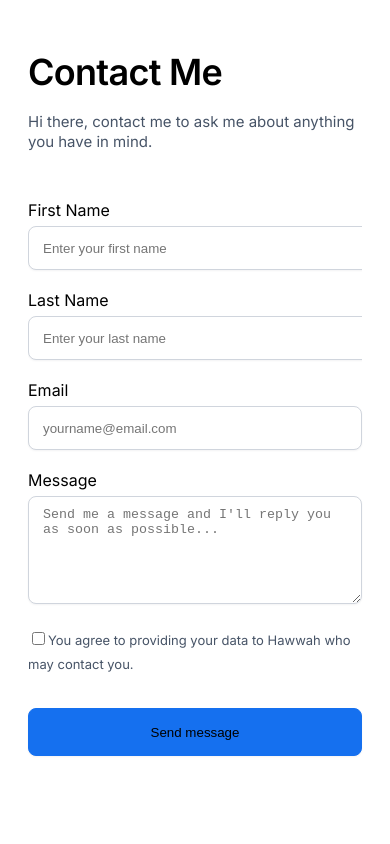
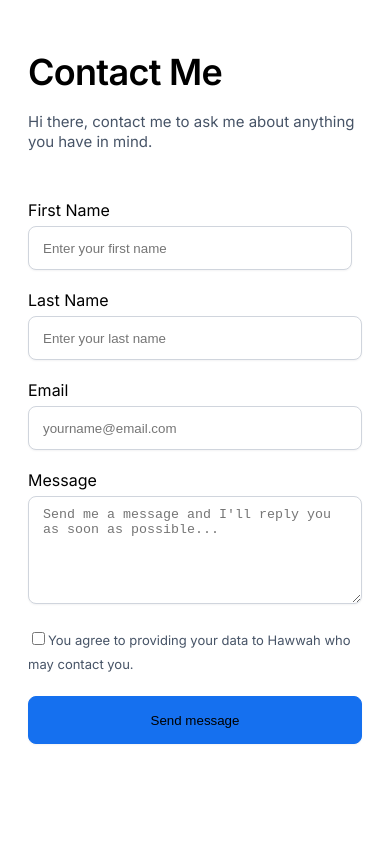
Before and after one commit to Hawwah07/Zuri-Assignment, a React (Create React App) app: page /Zuri-Assignment/contact in a window 390 px wide. Shown: the top 844 px of the page. Built offline with nearby package versions, Linux system fonts and the light colour scheme.

Commit message:
style: Updated the style.css

```diff
--- a/src/components/Form.js
+++ b/src/components/Form.js
@@ -2,30 +2,57 @@ import React from "react";
 
 export default function Form() {
   return (
-        <form className="form-container">
-            <div className="form-name">
-                <div className="first-name">
+    <div className="form-container">
+      <form>
+        <div className="name-div">
+          <div className="first-name-div">
             <label className="first-name-label">First Name</label>
-            <input type="text" id="first_name" placeholder="Enter your first name" />
-            </div>
-            <div className="last-name">
-            <label className="last-name-label">Last Name</label>
-            <input type="text" height="" width="" id="last_name" placeholder="Enter your last name" />
+            <input
+              type="text"
+              id="first_name"
+              placeholder="Enter your first name"
+            />
           </div>
 
+          <div className="last-name-div">
+            <label className="last-name-label">Last Name</label>
+            <input
+              type="text"
+              height=""
+              width=""
+              id="last_name"
+              placeholder="Enter your last name"
+            />
           </div>
-            <label>Email
-            <input type="text" height="" width="" id="email" placeholder="yourname@email.com" />
-            </label>
+        </div>
 
-            <label>Message
-            <textarea id="message" placeholder="Send me a message and I'll reply you as soon as possible..."></textarea>
-            </label>
+        <div class="email-div">
+          <label>Email</label>
+          <input
+            type="text"
+            height=""
+            width=""
+            id="email"
+            placeholder="yourname@email.com"
+          />
+        </div>
+        <div class="message-div">
+          <label>Message </label>
+          <textarea
+            id="message"
+            placeholder="Send me a message and I'll reply you as soon as possible..."
+          ></textarea>
+        </div>
+        <div className="box-div">
           <label className="checkbox-label">
             <input type="checkbox" id="checkbox" />
-        You agree to providing your data to Hawwah who may contact you.</label>
-        <button type="button" id="btn__submit">Send message</button>
+            You agree to providing your data to Hawwah who may contact you.
+          </label>
+        </div>
+        <button type="button" id="btn__submit">
+          Send message
+        </button>
       </form>
-
-    )
+    </div>
+  );
 }
--- a/src/style.css
+++ b/src/style.css
@@ -7,20 +7,18 @@
     justify-content: space-around;
     padding: auto auto auto auto;
   }
-    .form-name {
-      display: flex;
-      flex-direction: column;
-      flex-wrap: wrap;
-    }
-    #first_name {
-      margin-top: 40px;
-    }
-    #first_name, #last_name, .first-name, .last-name, .last-name-label, .first-name-label {
-      width: 100%;
-      overflow: hidden;
-    }
+.name-div {
+  flex-wrap: wrap;
+}
+.first-name-div, .last-name-div {
+  margin-right: 0px;
+}
+
 
 }
+
+
+
 * {
   box-sizing: border-box;
 }
@@ -125,10 +123,7 @@
   font-family: 'Inter';
 }
 #first_name, #last_name, #email, #message{
-  box-sizing: border-box;
-/* display: flex;
-flex-direction: row;
-align-items: center; */
+box-sizing: border-box;
 padding: 10px 14px;
 height: 44px;
 background: #FFFFFF;
@@ -137,28 +132,33 @@ box-shadow: 0px 1px 2px rgba(16, 24, 40, 0.05);
 border-radius: 8px;
 margin-top: 6px;
 margin-bottom: 20px;
-margin-right: 24px;
+/* margin-right: 24px; */
 }
-.first-name, .last-name{
-display: flex;
 
-flex-direction: column;
-}
-#first_name, #last_name {
+ /* .first-name-label, .last-name-label {
+  display: block;
 
-  width: 36em;
-}
-.first-name-label, .last-name-label {
-  overflow: hidden;
-}
-#first_name {
-  margin-right: 20px;
-}
-.form-name {
+}  */
+.name-div {
   display: flex;
   flex-direction: row;
+  justify-content: space-between;
+}
+.first-name-div {
+  display: flex;
+  /* justify-items: flex-start; */
+  flex-direction: column;
+  width: 100%;
+  margin-right: 10px;
 }
 
+.last-name-div {
+  display: flex;
+  /* justify-items: flex-end; */
+  flex-direction: column;
+  width: 100%;
+
+}
 #email, #message {
   width: 100%;
   margin-bottom: 20px;
@@ -169,10 +169,11 @@ flex-direction: column;
 #checkbox {
   border: 1px solid #D0D5DD;
 border-radius: 6px;
+}
+.box-div {
+  margin-bottom: 20px;
+}
 
-
-
-}
 .checkbox-label {
   font-family: 'Inter';
   font-style: normal;
```
Lines whose indentation alone changed are shown as unchanged.
